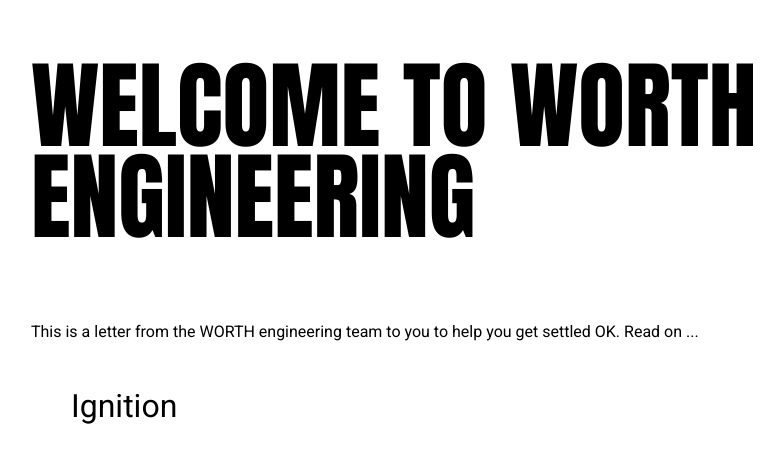
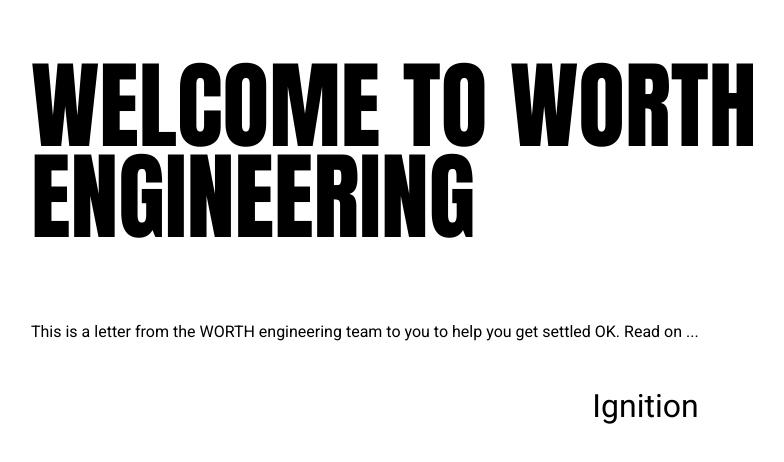
Before and after one commit to worthinternetsystems/new-starter, a Next.js app: page / in a window 1280 px wide. Shown: the top 462 px of the page, without its empty margins (217-1001 px from the left). Built offline with nearby package versions, Linux system fonts and the light colour scheme; a web font is replaced by a local one.

Commit message:
Fix alignment on home link

```diff
--- a/styles.css
+++ b/styles.css
@@ -22,7 +22,10 @@
   font-size: 2rem
 }
 
-.home li, .menu li {
+.home li {
+  text-align: right;
+}
+.menu li {
  text-align: left;
 }
 
```
